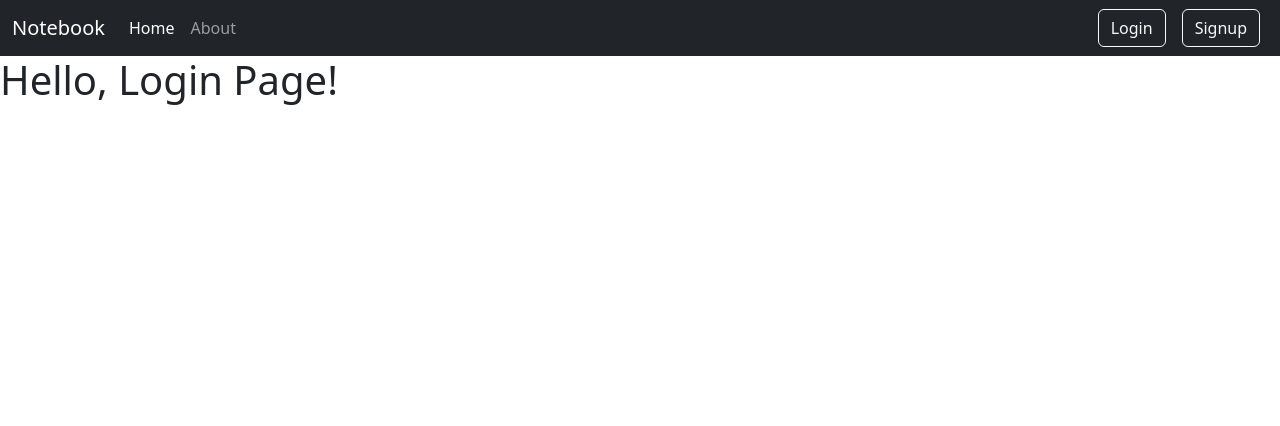
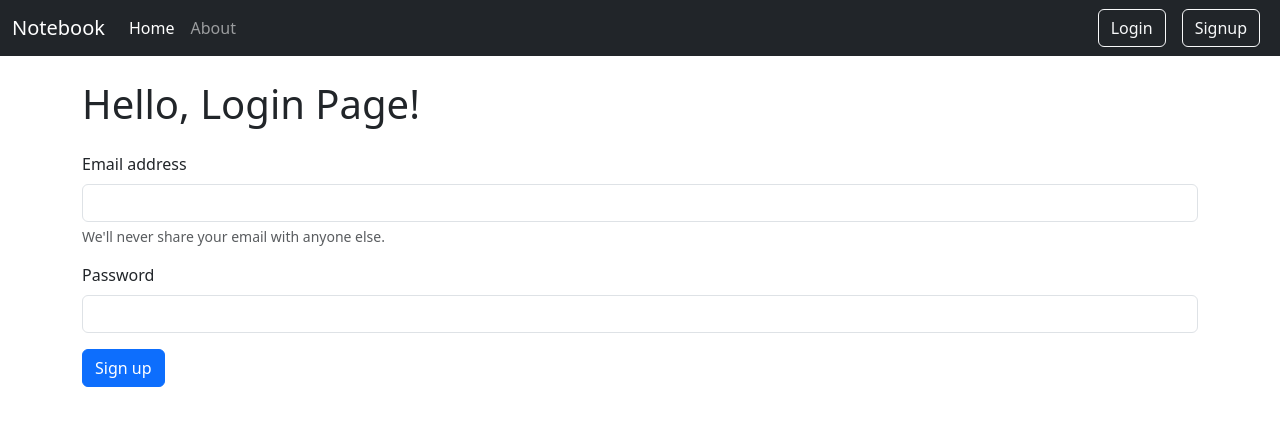
Before and after one commit to Nusinovich/notesapp, a website: page pages/login.html in a window 1280 px wide. Drawn offline with nearby package versions, Linux system fonts and the light colour scheme.

Commit message:
Worked on login page

```diff
--- a/index.js
+++ b/index.js
@@ -41,12 +41,12 @@ app.post('/getnotes', (req, res) => {
 
 // Create login API
 app.post('/login', (req, res) => {
-    let user = user.find(req.body)
+    let user = User.find(req.body)
     if (!user){
-        res.send(200).json({success: false, mesage:"No user found"})
+        res.status(200).json({success: false, mesage:"No user found"})
     }
     else{
-        res.send(200).json({success: true, user, mesage:"User found"})
+        res.status(200).json({success: true, user: {email: user.email}, mesage:"User found"})
     }
 })
 
--- a/pages/login.html
+++ b/pages/login.html
@@ -30,8 +30,24 @@
         </div>
       </nav>
 
-    <h1>Hello, Login Page!</h1>
     <script src="https://cdn.jsdelivr.net/npm/bootstrap@5.3.2/dist/js/bootstrap.bundle.min.js" integrity="sha384-C6RzsynM9kWDrMNeT87bh95OGNyZPhcTNXj1NW7RuBCsyN/o0jlpcV8Qyq46cDfL" crossorigin="anonymous"></script>
+
+    <div class="container">
+      <h1 class=my-4>Hello, Login Page!</h1>
+      <div>
+        <div class="mb-3">
+          <label for="email" class="form-label">Email address</label>
+          <input type="email" class="form-control" id="email" aria-describedby="emailHelp">
+          <div id="emailHelp" class="form-text">We'll never share your email with anyone else.</div>
+        </div>
+        <div class="mb-3">
+          <label for="password" class="form-label">Password</label>
+          <input type="password" class="form-control" id="password">
+        </div>
+        <button id='submit' type="submit" class="btn btn-primary">Sign up</button>
+      </div>
+    </div>
+
 
     <script>
       async function postData(url = "", data = {}) {
@@ -56,7 +72,7 @@
         console.log(resp)
         if(resp.success){
           alert("You are now logged in!")
-          localStorage.setItem('user', resp.user)
+          localStorage.setItem('user', JSON.stringify(resp.user))
 
         }
       })
```
